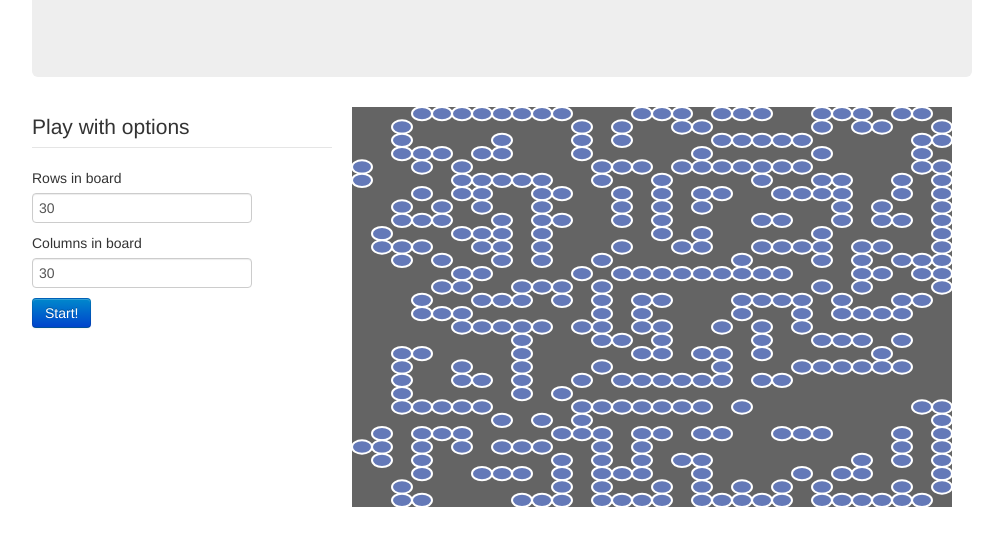
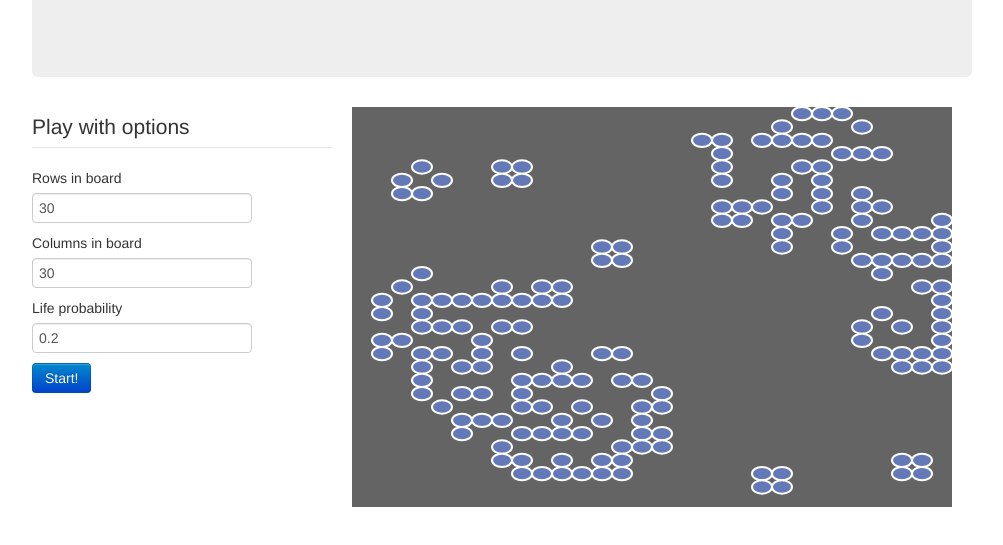
Before and after one commit to hell03610/Conway-s-Game-of-Life, a website: page index.html in a window 1280 px wide. Both pictures are taken after a click on the link "Start!". Shown: the part 163-708 px from the top of the page, without its empty margins (138-1141 px from the left). Drawn offline with nearby package versions, Linux system fonts and the light colour scheme.

Commit message:
can set life probability

```diff
--- a/app/Board.js
+++ b/app/Board.js
@@ -1,9 +1,9 @@
-var Board = function(rows, columns){
+var Board = function(rows, columns, lifeProbability){
 
-	this.rows = rows;
-	this.columns = columns;
+	this.rows = rows || 10;
+	this.columns = columns || 10;
 	this.board = null;
-	var LIFE_PROBABILITY = 0.6;
+	var LIFE_PROBABILITY = lifeProbability || 0.2;
 
 	this.firstGeneration = function(){
 		this.init();
--- a/app/conway.js
+++ b/app/conway.js
@@ -8,7 +8,7 @@ var conwaySketch = function($p) {
     function setup() {
         $p.size(w, h);
         $p.strokeWeight(2);
-        $p.frameRate(2);
+        $p.frameRate(4);
     }
     $p.setup = setup;
 
--- a/app/init.js
+++ b/app/init.js
@@ -8,7 +8,8 @@ function init(){
  	var canvas = document.getElementById("canvas1");
  	rows = $('#rows').val();
  	columns = $('#columns').val();
-	board = new Board(rows,columns);
+ 	var lifeProbability = $('#life_probability').val();
+	board = new Board(rows,columns, lifeProbability);
 	board.firstGeneration();
 	animation = new Processing(canvas, conwaySketch);
 }
--- a/index.html
+++ b/index.html
@@ -30,9 +30,9 @@
               <input type="text" placeholder="10" id="rows" value="30">
               <label>Columns in board</label>
               <input type="text" placeholder="10" id="columns" value="30">
-              <!-- <label>Life probability</label>
-              <input type="text" placeholder="0.6" id="life_probability" value="0.6">
-               -->
+              <label>Life probability</label>
+              <input type="text" placeholder="0.2" id="life_probability" value="0.2">
+
               <br/>
               <a href="#" class="btn btn-primary" onclick="init();">Start!</a>
             </fieldset>
```
